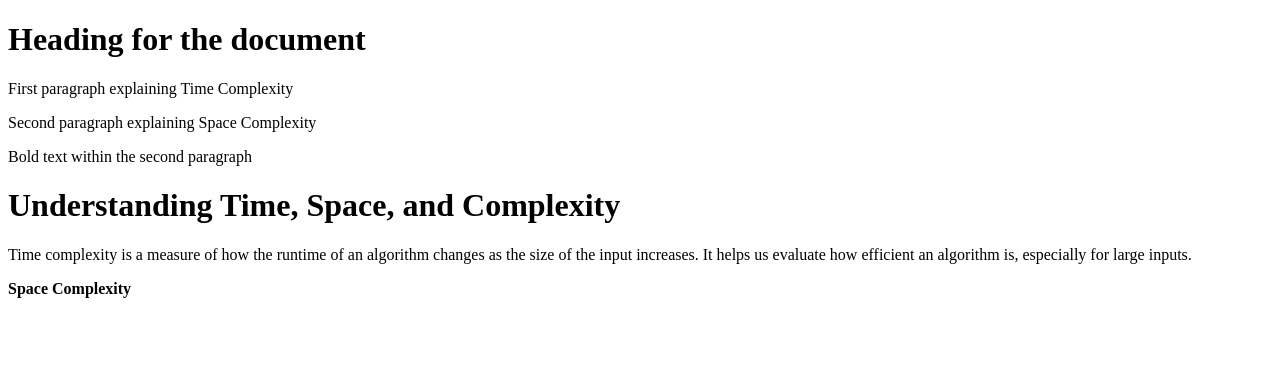
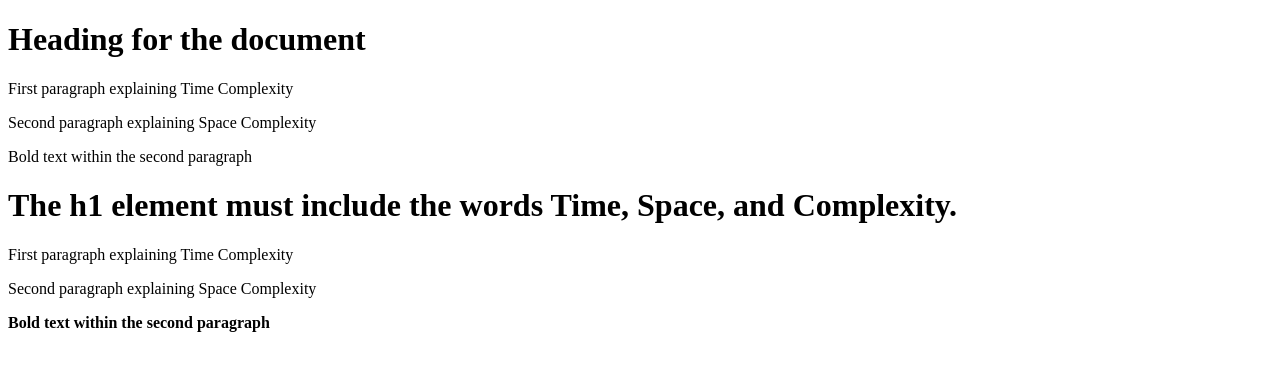
Before and after one commit to acciojob/time-and-space-complexity-sahilaroora, a website: page main.html in a window 1280 px wide. Drawn offline with Linux system fonts and the light colour scheme.

Commit message:
created a submission

```diff
--- a/main.html
+++ b/main.html
@@ -16,14 +16,10 @@
 </head>
 
 <body>
-	  <h1>Understanding Time, Space, and Complexity</h1>
-
-    <p>
-        Time complexity is a measure of how the runtime of an algorithm changes as the size of the input increases. It helps us evaluate how efficient an algorithm is, especially for large inputs.
-    </p>
-
-    <p>
-        <b>Space Complexity</b>
+	 <h1>The h1 element must include the words Time, Space, and Complexity.</h1>
+	<p>First paragraph explaining Time Complexity	</p>
+	<p>Second paragraph explaining Space Complexity	</p>
+	<b>Bold text within the second paragraph	</b>
 
     <script type="text/javascript" src="./script.js">
 </script>
```
